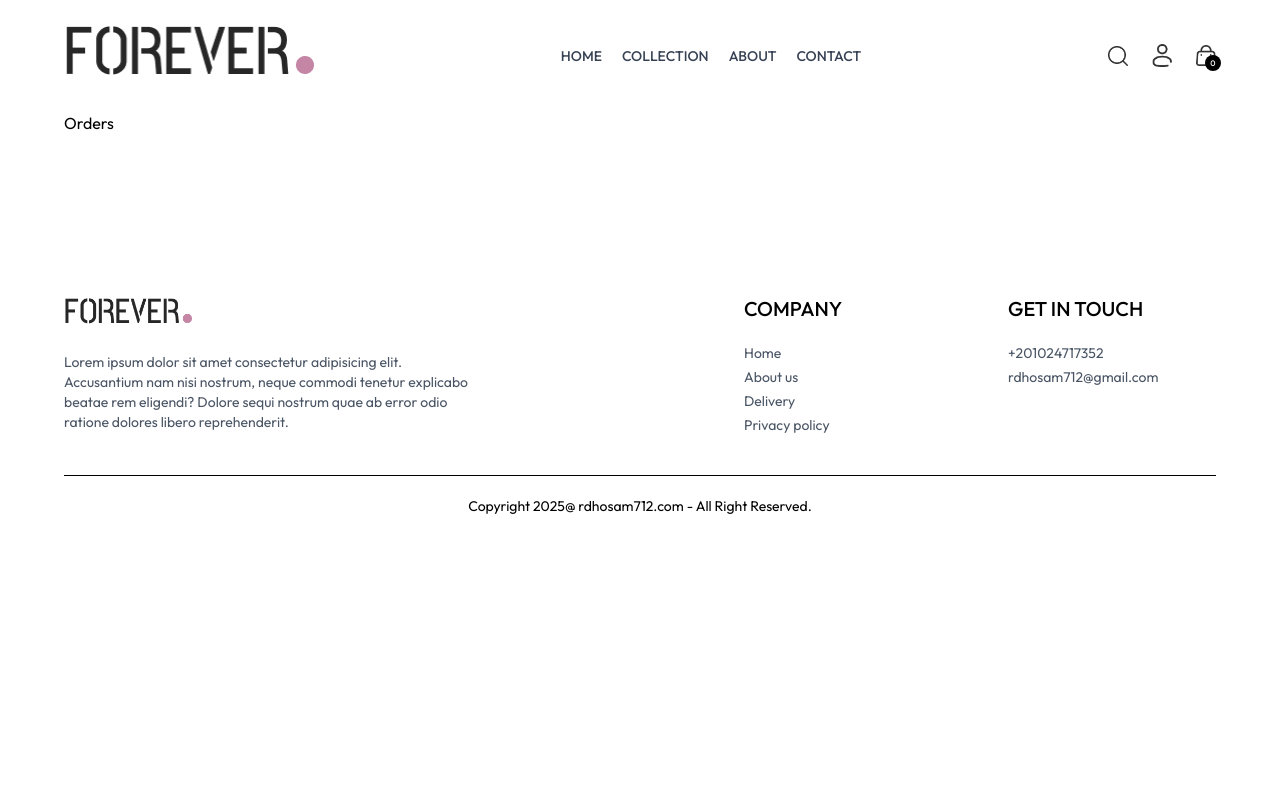
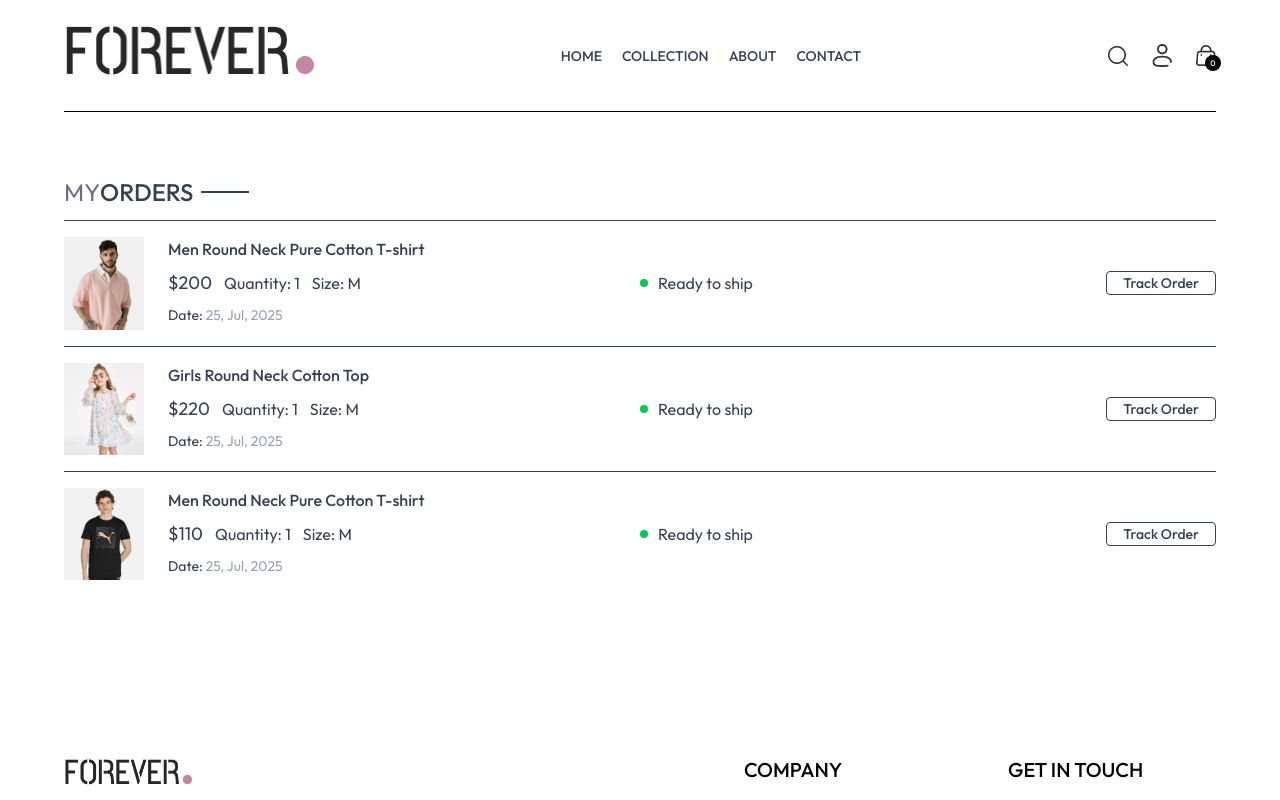
Before and after one commit to Hosamdiv/Educational-platform, a React (Vite) app: page /orders in a window 1280 px wide. Shown: the top 800 px of the page. Built offline with nearby package versions, Linux system fonts and the light colour scheme.

Commit message:
update register page

```diff
--- a/src/components/Navbar.tsx
+++ b/src/components/Navbar.tsx
@@ -35,8 +35,11 @@ const Navbar = () => {
                 <img
                     onClick={() => setShowSearch(true)}
                     className="w-5 cursor-pointer" src={assets.search_icon} alt="search_icon" />
+
                 <div className="group relative">
-                    <img className="w-5 cursor-pointer" src={assets.profile_icon} alt="profile_icon" />
+                    <Link to={"/login"}>
+                        <img className="w-5 cursor-pointer" src={assets.profile_icon} alt="profile_icon" />
+                    </Link>
                     <div className="group-hover:block hidden absolute dropdown-menu right-0 pt-4">
                         <div className="flex flex-col gap-2 w-36 py-3 px-5 bg-slate-100 text-gray-500 rounded">
                             <p className="cursor-pointer hover:text-black">My Provile</p>
@@ -59,6 +62,7 @@ const Navbar = () => {
                     alt="menu_icon"
                     onClick={() => setVisibole(true)}
                 />
+
             </div>
             {/* Sidebar menu for small screen */}
             <div className={`absolute top-0 bottom-0 overflow-hidden bg-white transition-all ${visibole ? "w-full" : "w-0"}`}>
--- /dev/null
+++ b/src/components/ui/Button.tsx
@@ -0,0 +1,16 @@
+import type { ButtonHTMLAttributes, ReactNode } from "react"
+
+interface ButtonProps extends ButtonHTMLAttributes<HTMLButtonElement> {
+    children: ReactNode;
+    className?: string;
+}
+const Button = ({ children, className, ...props }: ButtonProps) => {
+    return (
+        <button
+            {...props}
+            className={`bg-black text-white px-8 py-3 text-sm active:bg-gray-700 ${className}`}
+        >{children}</button>
+    )
+}
+
+export default Button
--- a/src/pages/Login.tsx
+++ b/src/pages/Login.tsx
@@ -1,7 +1,38 @@
+import { useState } from "react"
+import Button from "../components/ui/Button";
 
 const LoginPage = () => {
+  const [currentState, setCurrentState] = useState("Login");
   return (
-    <div>Login</div>
+    <form className="flex flex-col items-center w-[90%] sm:max-w-96 m-auto mt-14 gap-4 text-gray-800">
+      <div className="inline-flex items-center gap-2 mb-2 mt-10">
+        <p className="prata-regular text-3xl">{currentState}</p>
+        <hr className="border-none h-[1.5px] w-8 bg-gray-800" />
+      </div>
+      {currentState === "Login" ? "" : <input
+        className="w-full px-3 py-2 border border-gray-800"
+        type="text" placeholder="Name" />}
+
+      <input
+        className="w-full px-3 py-2 border border-gray-800"
+        type="email" placeholder="Email" />
+      <input
+        className="w-full px-3 py-2 border border-gray-800"
+        type="password" placeholder="Password" />
+
+      <div className="w-full flex justify-between text-sm mt-[-8px]">
+        <p className="cursor-pointer">Forgot your password?</p>
+        {currentState === "Login"
+          ? <p onClick={() => setCurrentState("Sign Up")}
+            className="cursor-pointer">
+            Create account</p>
+          : <p onClick={() => setCurrentState("Login")}
+            className="cursor-pointer">
+            Login Hero</p>
+        }
+      </div>
+      <Button>{currentState === "Login" ? "Sign In" : "Sign Up"}</Button>
+    </form>
   )
 }
 
--- a/src/pages/Orders.tsx
+++ b/src/pages/Orders.tsx
@@ -1,7 +1,45 @@
+import { useContext } from "react"
+import { ShopContext } from "../context/ShopContext"
+import Title from "../components/Title";
 
 const OrdersPage = () => {
+  const { products, currency } = useContext(ShopContext);
+
   return (
-    <div>Orders</div>
+    <div className="border-t pt-16">
+
+      <div className="text-2xl">
+        <Title text1="MY" text2="ORDERS" />
+      </div>
+      <div className="">
+        {
+          products.slice(1, 4).map((item, idx) => (
+
+            <div className="py-4 border-t  text-gray-700 flex flex-col sm:flex-row md:items-center md:justify-between gap-4" key={idx}>
+              <div className="flex items-start gap-6 text-sm">
+                <img className="w-16 sm:w-20" src={item.image[0]} alt="" />
+                <div>
+                  <p className="sm:text-base font-medium">{item.name}</p>
+                  <div className="flex items-center gap-3 mt-2 text-base text-gray-700">
+                    <p className="text-lg">{currency}{item.price}</p>
+                    <p>Quantity: 1</p>
+                    <p>Size: M</p>
+                  </div>
+                  <p className="mt-2 ">Date: <span className="text-gray-400">25, Jul, 2025</span></p>
+                </div>
+              </div>
+              <div className="md:w-1/2 flex justify-between">
+                <div className="flex items-center gap-2.5">
+                  <p className="min-w-2 h-2 rounded-full bg-green-500"></p>
+                  <p className="text-sm md:text-base">Ready to ship</p>
+                </div>
+                <button className="border px-4 text-sm font-medium rounded-sm">Track Order</button>
+              </div>
+            </div>
+          ))
+        }
+      </div>
+    </div>
   )
 }
 
--- a/src/pages/PlaceOrder.tsx
+++ b/src/pages/PlaceOrder.tsx
@@ -1,8 +1,14 @@
+import { useState } from "react";
 import { assets } from "../assets/assets";
 import CartTotal from "../components/CartTotal";
 import Title from "../components/Title";
+import Button from "../components/ui/Button";
+import {  useNavigate } from "react-router";
 
 const PlaceOrderPage = () => {
+  const navigate = useNavigate()
+  const [method, setMethod] = useState("")
+
   return (
     <div className="flex flex-col sm:flex-row justify-between gap-4 pt-5 sm:pt-14 min-h-screen border-t">
       {/* ------ Left Side -------- */}
@@ -71,10 +77,24 @@ const PlaceOrderPage = () => {
           <Title text1="PAYMENT" text2="METHOD" />
           {/* ----- Payment Method Selection ------- */}
           <div className="flex gap-3 flex-col lg:flex-row">
-            <div className="flex items-center gap-3 border p-2 px-3 cursor-pointer">
-              <p className={`min-w-3.5 h-3.5 border rounded-full`}></p>
-            <img className="h-5 mx-4" src={assets.stripe_logo} alt="" />
+
+            <div onClick={() => setMethod("stripe")} className="flex items-center gap-3 border p-2 px-3 cursor-pointer">
+              <p className={`min-w-3.5 h-3.5 border rounded-full ${method === "stripe" ? "bg-green-400" : ""}`}></p>
+              <img className="h-5 mx-4" src={assets.stripe_logo} alt="" />
             </div>
+
+            <div onClick={() => setMethod("razorpay")} className="flex items-center gap-3 border p-2 px-3 cursor-pointer">
+              <p className={`min-w-3.5 h-3.5 border rounded-full ${method === "razorpay" ? "bg-green-400" : ""}`}></p>
+              <img className="h-5 mx-4" src={assets.razorpay_logo} alt="" />
+            </div>
+
+            <div onClick={() => setMethod("cod")} className="flex items-center gap-3 border p-2 px-3 cursor-pointer">
+              <p className={`min-w-3.5 h-3.5 border rounded-full ${method === "cod" ? "bg-green-400" : ""}`}></p>
+              <p className={`text-gray-500 text-sm font-medium mx-4`}>CASH ON DELIVERY</p>
+            </div>
+          </div>
+          <div className="w-full text-end mt-8">
+            <Button onClick={() => navigate("/orders")}>PLACE ORDER</Button>
           </div>
         </div>
       </div>
--- a/src/pages/Product.tsx
+++ b/src/pages/Product.tsx
@@ -3,6 +3,7 @@ import { useParams } from "react-router"
 import { ShopContext } from "../context/ShopContext";
 import { assets } from "../assets/assets";
 import RelatedProducts from "../components/RelatedProducts";
+import Button from "../components/ui/Button";
 interface IProduct {
   _id: string;
   name: string;
@@ -72,11 +73,11 @@ const ProductPage = () => {
               ))}
             </div>
           </div>
-          <button
+          <Button
             onClick={() => addToCart(productData._id, size)}
             className="bg-black text-white px-8 py-3 text-sm active:bg-gray-700">
             ADD TO CART
-          </button>
+          </Button>
           <hr className="mt-8 sm:w-4/5" />
           <div className="text-sm text-gray-500 mt-5 flex flex-col gap-1">
             <p>100% Original product.</p>
```
